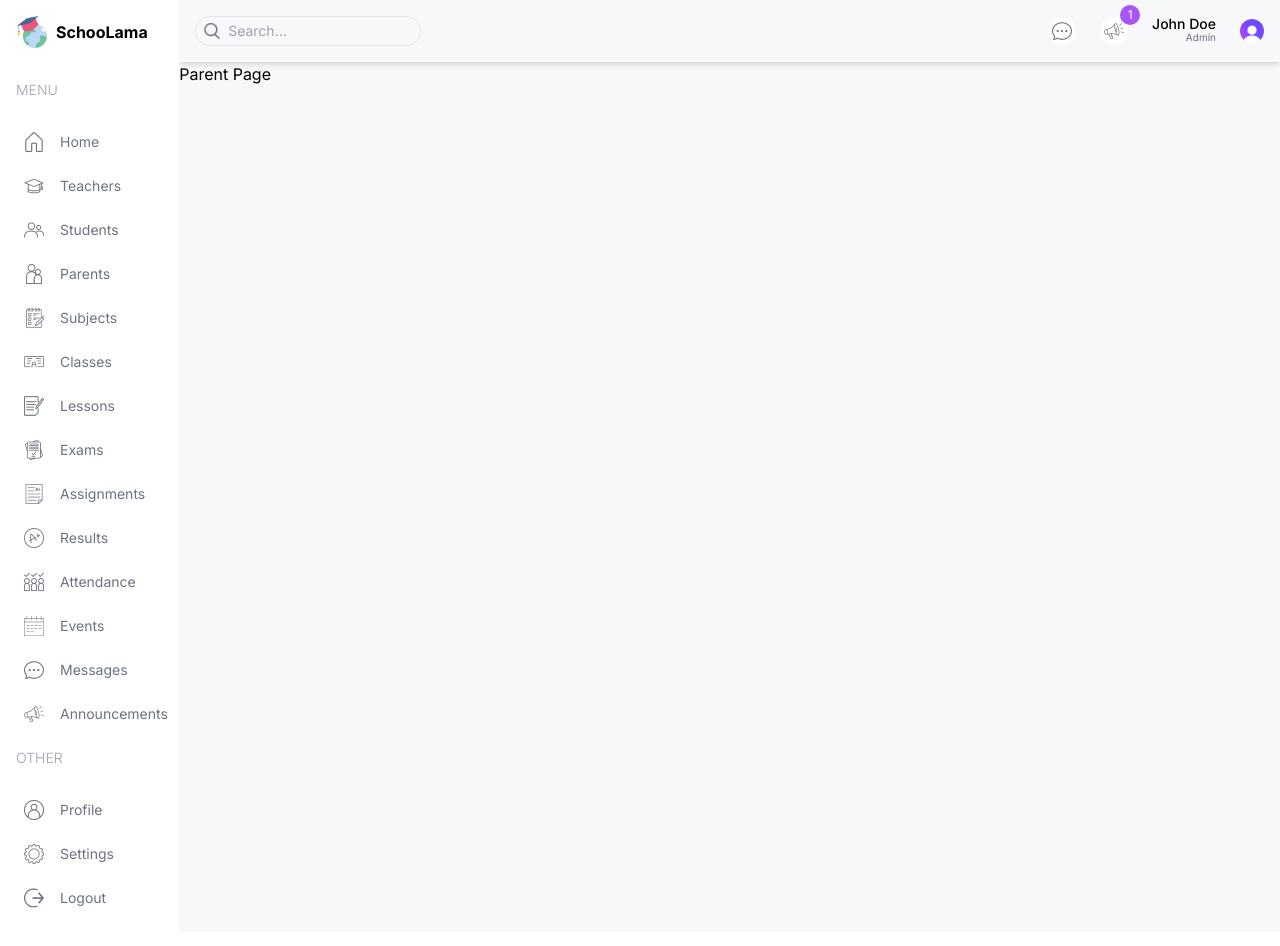
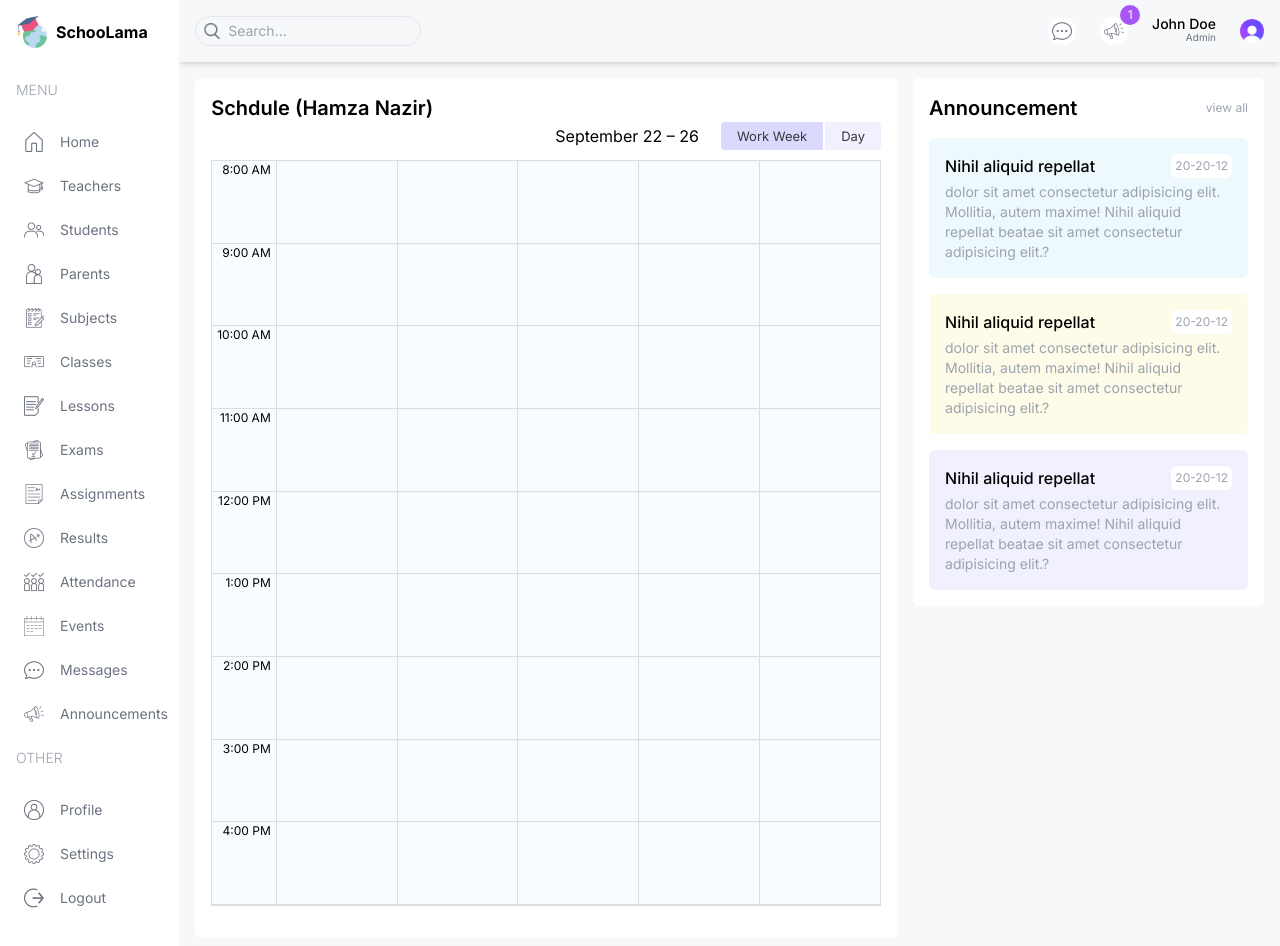
Before and after one commit to hamzanazir27/hamzanazir27-Nextjs-LMS-Project, a Next.js app: page /parent in a window 1280 px wide. Shown: the top 946 px of the page. Built offline with nearby package versions, Linux system fonts and the light colour scheme.

Commit message:
create teacherPage UI

```diff
--- a/src/app/(dashboard)/parent/page.tsx
+++ b/src/app/(dashboard)/parent/page.tsx
@@ -1,5 +1,23 @@
+import Announcement from "@/components/Announcement";
+import BigCallender from "@/components/BigCallender";
+import EventCallander from "@/components/EventCallander";
+
 const ParentPage = () => {
-  return <div className="">Parent Page</div>;
+  return (
+    <div className="p-4 h-full flex gap-4 flex-col xl:flex-row">
+      {/* left */}
+      <div className="w-full xl:w-2/3 ">
+        <div className="h-full bg-white p-4 rounded-md">
+          <h1 className="text-xl font-semibold"> Schdule (Hamza Nazir)</h1>
+          <BigCallender />
+        </div>
+      </div>
+      {/* Right */}
+      <div className="w-full xl:w-1/3 flex flex-col gap-8">
+        <Announcement />
+      </div>
+    </div>
+  );
 };
 
 export default ParentPage;
--- a/src/app/(dashboard)/teacher/page.tsx
+++ b/src/app/(dashboard)/teacher/page.tsx
@@ -1,5 +1,23 @@
+import Announcement from "@/components/Announcement";
+import BigCallender from "@/components/BigCallender";
+import EventCallander from "@/components/EventCallander";
+
 const TeacherPage = () => {
-  return <div>TeacherPage</div>;
+  return (
+    <div className="p-4 h-full flex gap-4 flex-col xl:flex-row">
+      {/* left */}
+      <div className="w-full xl:w-2/3 ">
+        <div className="h-full bg-white p-4 rounded-md">
+          <h1 className="text-xl font-semibold"> Schdule</h1>
+          <BigCallender />
+        </div>
+      </div>
+      {/* Right */}
+      <div className="w-full xl:w-1/3 flex flex-col gap-8">
+        <Announcement />
+      </div>
+    </div>
+  );
 };
 
 export default TeacherPage;
```
